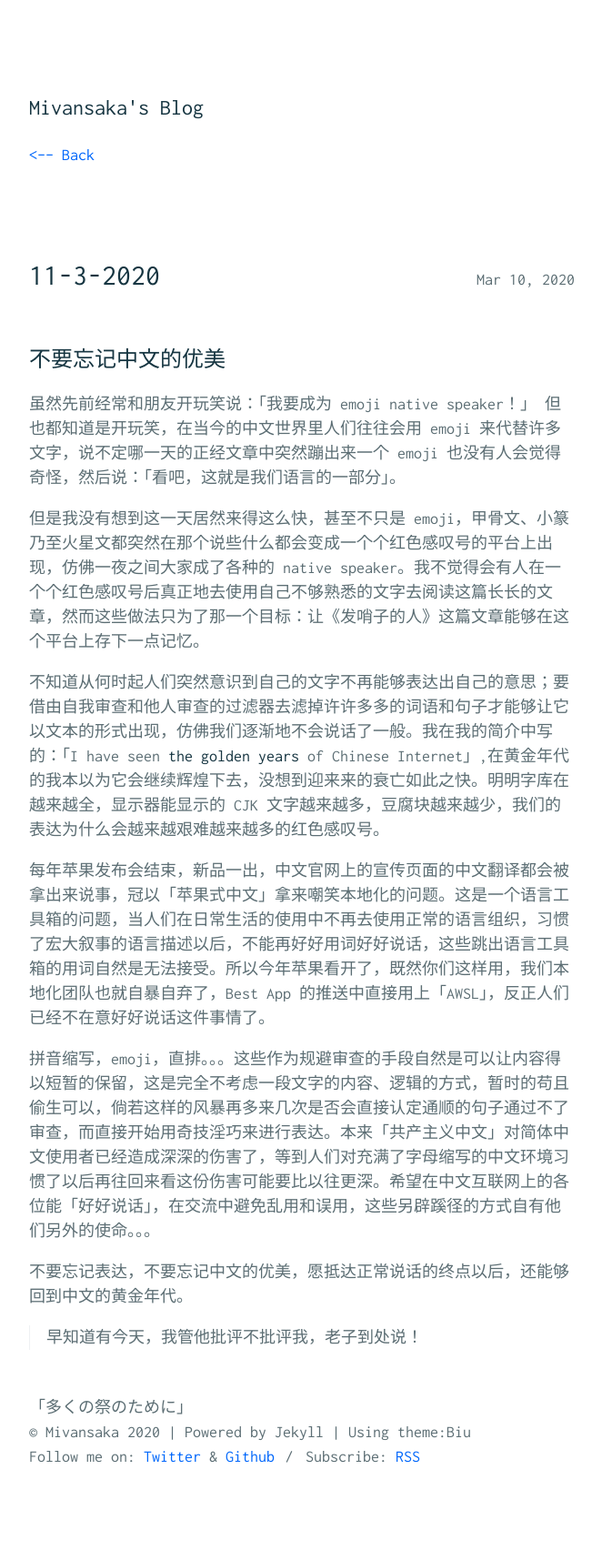
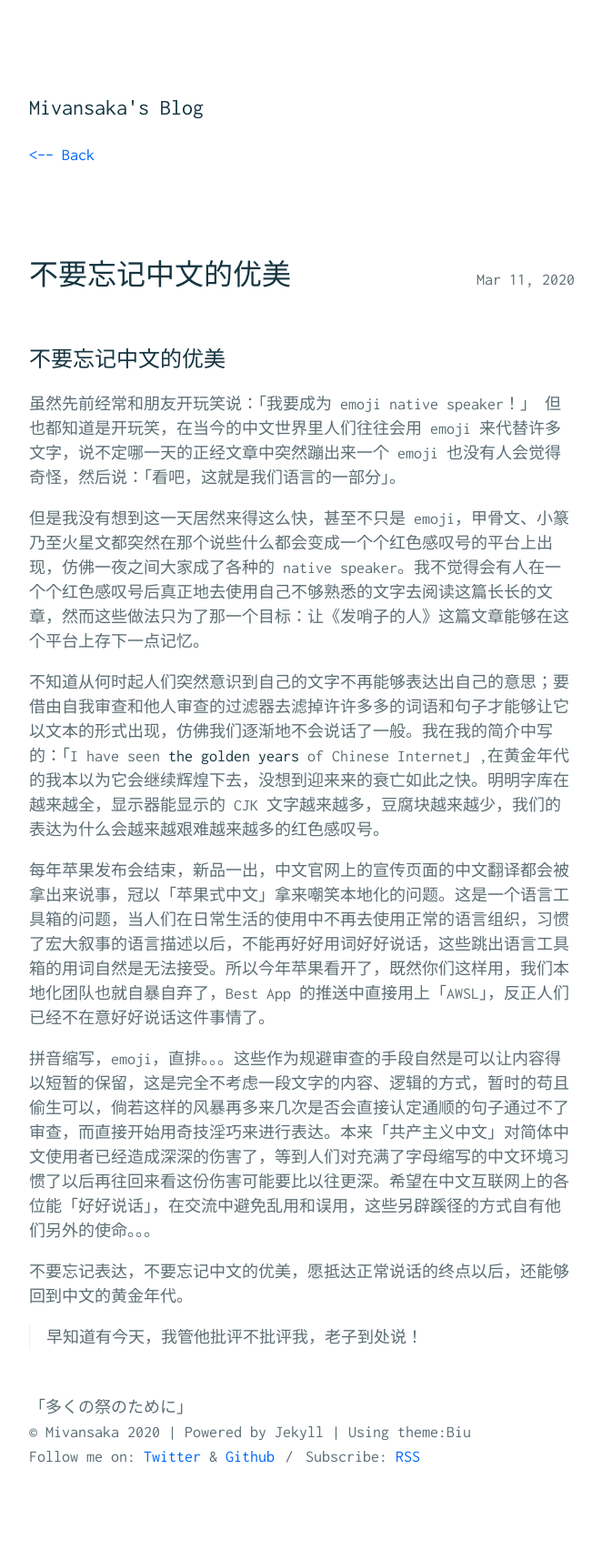
Before and after one commit to mivansaka/mivansaka.github.io, a Jekyll site: the page built from _posts/2020-03-11-不要忘记中文的优美.md, in a window 1280 px wide. Shown: the whole page at 91% size, without its empty margins (308-970 px from the left). Built offline with Jekyll 4.4.1, drawn with Linux system fonts in a browser that asks for light colours.

Commit message:
update time

```diff
--- a/_posts/2020-03-11-不要忘记中文的优美.md
+++ b/_posts/2020-03-11-不要忘记中文的优美.md
@@ -1,7 +1,7 @@
 ---
 layout: post
-title:  "11-3-2020"
-date:   2020-03-10 21:31:21
+title:  "不要忘记中文的优美"
+date:   2020-03-11 21:31:21
 ---
 ## 不要忘记中文的优美
 虽然先前经常和朋友开玩笑说：「我要成为 emoji native speaker！」 但也都知道是开玩笑，在当今的中文世界里人们往往会用 emoji 来代替许多文字，说不定哪一天的正经文章中突然蹦出来一个 emoji 也没有人会觉得奇怪，然后说：「看吧，这就是我们语言的一部分」。
```
